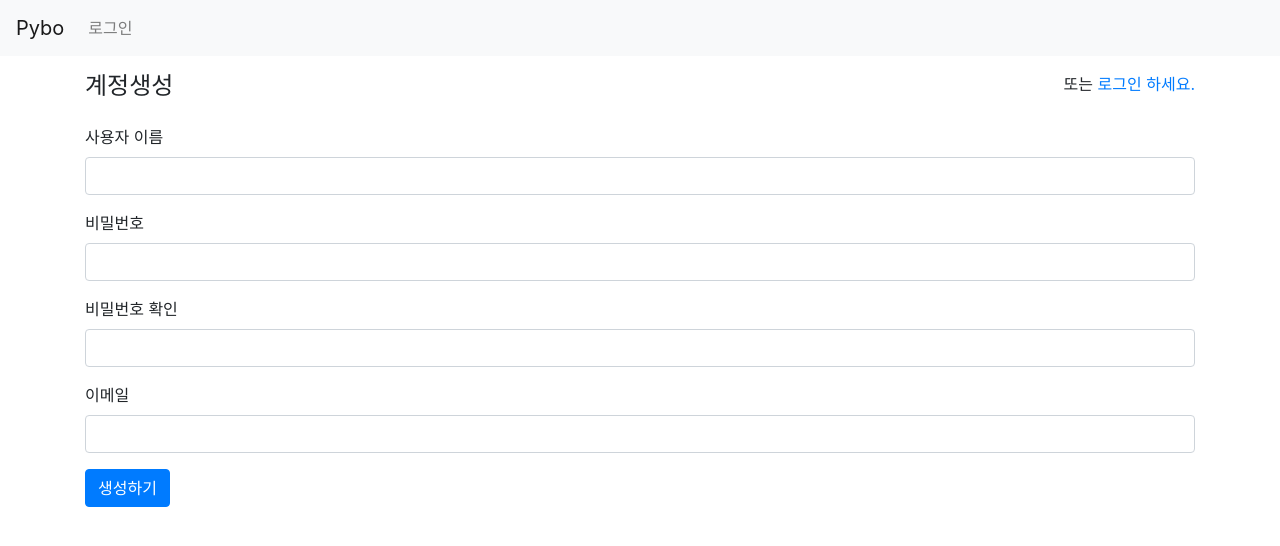
After one commit to hoondori/django_pybo, a Django app: page /common/signup/ in a window 1280 px wide. The commit adds this page. Shown: the top 546 px of the page. Run offline with Django 3.2, Linux system fonts and the light colour scheme; some libraries are stand-ins or nearby versions.

Commit message:
회원 가입 기능

```diff
--- /dev/null
+++ b/common/forms.py
@@ -0,0 +1,10 @@
+from django import forms
+from django.contrib.auth.forms import UserCreationForm
+from django.contrib.auth.models import User
+
+class UserForm(UserCreationForm):
+    email = forms.EmailField(label="이메일")
+
+    class Meta:
+        model = User
+        fields = {"username", "email"}
--- a/common/urls.py
+++ b/common/urls.py
@@ -1,5 +1,6 @@
 from django.urls import path
 from django.contrib.auth import views as auth_views
+from . import views
 
 app_name = 'common'
 
@@ -10,4 +11,5 @@ urlpatterns = [
     path("logout/",
         auth_views.LogoutView.as_view(),
          name="logout"),
+    path("signup/", views.signup, name="signup"),
 ]
--- a/common/views.py
+++ b/common/views.py
@@ -1,3 +1,22 @@
 from django.shortcuts import render
+from django.contrib.auth import authenticate, login
+from django.shortcuts import render, redirect
+from common.forms import UserForm
 
-# Create your views here.
+
+def signup(request):
+    """
+    회원 가입
+    """
+    if request.method == "POST":
+        form = UserForm(request.POST)
+        if form.is_valid():
+            form.save()
+            username = form.cleaned_data.get('username')
+            raw_password = form.cleaned_data.get('password1')
+            user = authenticate(username=username, password=raw_password)
+            login(request, user)
+            return redirect('index')
+    else:
+        form = UserForm()
+    return render(request, 'common/signup.html', {'form': form})
--- /dev/null
+++ b/templates/common/signup.html
@@ -0,0 +1,39 @@
+{% extends "base.html" %}
+{% block content %}
+
+<div class="container my-3">
+    <div class="row my-3">
+        <div class="col-4">
+            <h4>계정생성</h4>
+        </div>
+        <div class="col-8 text-right">
+            <span>또는 <a href="{% url 'common:login' %}">로그인 하세요.</a></span>
+        </div>
+    </div>
+    <form method="post" class="post-form">
+        {% csrf_token %}
+        {% include "form_errors.html" %}
+        <div class="form-group">
+            <label for="username">사용자 이름</label>
+            <input type="text" class="form-control" name="username" id="username"
+                   value="{{ form.username.value|default_if_none:'' }}">
+        </div>
+        <div class="form-group">
+            <label for="password1">비밀번호</label>
+            <input type="password" class="form-control" name="password1" id="password1"
+                   value="{{ form.password1.value|default_if_none:'' }}">
+        </div>
+        <div class="form-group">
+            <label for="password2">비밀번호 확인</label>
+            <input type="password" class="form-control" name="password2" id="password2"
+                   value="{{ form.password2.value|default_if_none:'' }}">
+        </div>
+        <div class="form-group">
+            <label for="email">이메일</label>
+            <input type="text" class="form-control" name="email" id="email"
+                   value="{{ form.email.value|default_if_none:'' }}">
+        </div>
+        <button type="submit" class="btn btn-primary">생성하기</button>
+    </form>
+</div>
+{% endblock %}
```
Also changed, not shown: templates/common/login.html (+10 -0 lines), db.sqlite3.
